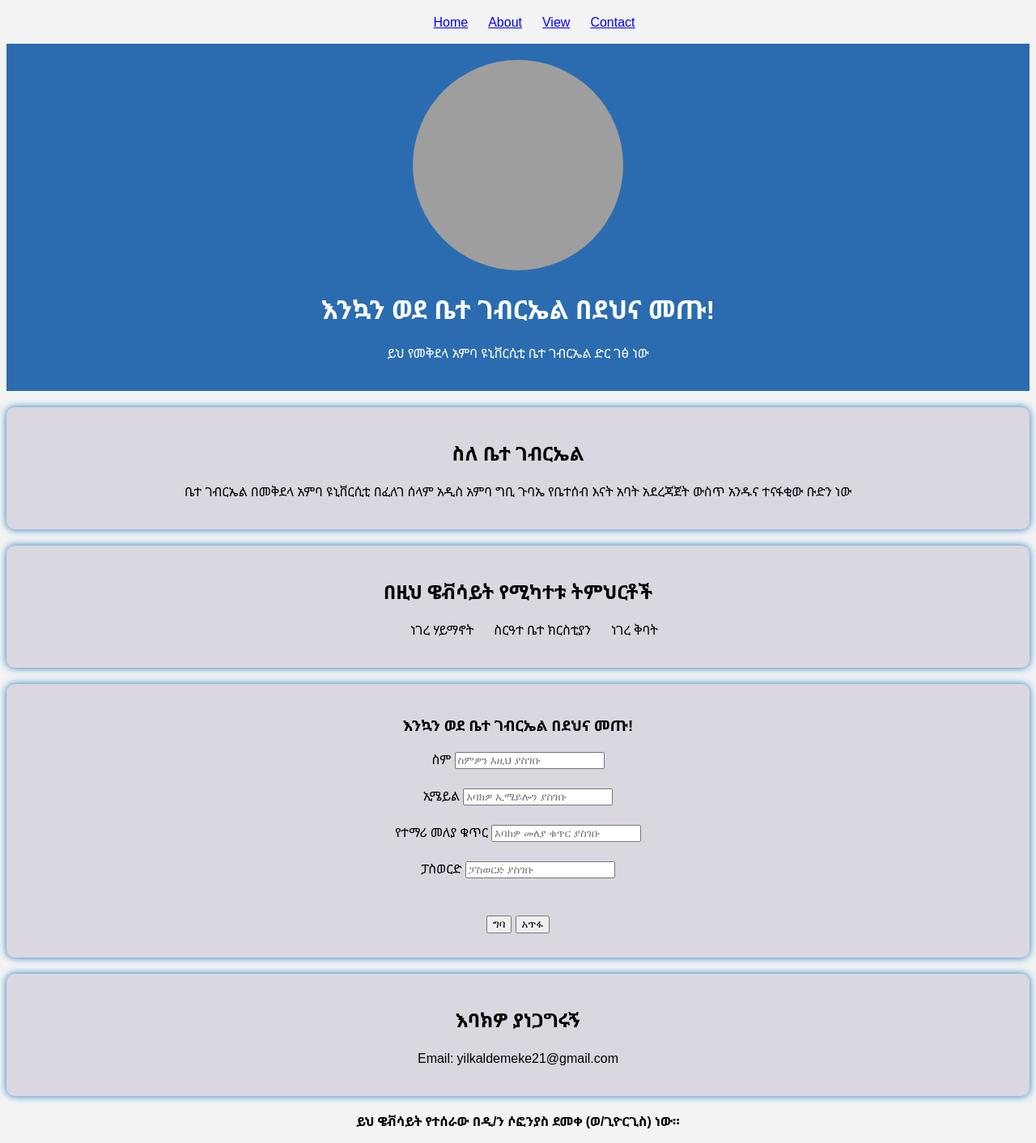
After one commit to yilkaldemeke21-del/sofonyas, a PHP site: page /sofonyas2.html in a window 1280 px wide. The commit adds this page. Shown: the whole page at 81% size. Run offline with PHP 8.4, Linux system fonts and the light colour scheme; grey boxes are pictures that could not be loaded.

Commit message:
student login to database

```diff
--- a/dashboard.php
+++ b/dashboard.php
@@ -93,7 +93,7 @@ foreach ($registrations as $row) {
             </tbody>
         </table>
     <?php endif; ?>
-    <p style="margin-top: 20px;"><a class="button" href="sofonyas (2).html">መመለስ</a></p>
+    <p style="margin-top: 20px;"><a class="button" href="sofonyas2.html">መመለስ</a></p>
 </div>
 </body>
 </html>
--- /dev/null
+++ b/sofonyas2.html
@@ -0,0 +1,72 @@
+<!DOCTYPE html>
+<html lang="am">
+<head>
+    <meta charset="UTF-8">
+    <title>የሶፎንያስ ድር ገፅ</title>
+    <link rel="stylesheet" href="sofonyas (1).css">
+</head>
+<body>
+    <nav>
+        <ul>
+            <li><a href="https://t.me/+Bqeu85XkOu4yMzFk">Home</a></li>
+            <li><a href="#about">About</a></li>
+            <li><a href="#view">View</a></li>
+            <li><a href="contact.html">Contact</a></li>
+        </ul>
+    </nav>
+
+    <header>
+        <div id="logo">
+            <img src="10 .jpg" alt="sofi" class="logo-img">
+        </div>
+        <h1>እንኳን ወደ ቤተ ገብርኤል በደህና መጡ!</h1>
+        <p>ይህ የመቅደላ አምባ ዩኒቨርሲቲ ቤተ ገብርኤል ድር ገፅ ነው</p>
+    </header>
+
+    <div class="card">
+        <h2>ስለ ቤተ ገብርኤል</h2>
+        <p>ቤተ ገብርኤል በመቅደላ አምባ ዩኒቨርሲቲ በፈለገ ሰላም አዲስ አምባ ግቢ ጉባኤ የቤተሰብ እናት አባት አደረጃጀት ውስጥ አንዱና ተናፋቂው ቡድን ነው</p>
+    </div>
+
+    <div class="card">
+        <h2>በዚህ ዌቭሳይት የሚካተቱ ትምህርቶች</h2>
+        <ul>
+            <li>ነገረ ሃይማኖት</li>
+            <li>ስርዓተ ቤተ ክርስቲያን</li>
+            <li>ነገረ ቅባት</li>
+        </ul>
+    </div>
+
+    <section class="card contact-form">
+        <h3>እንኳን ወደ ቤተ ገብርኤል በደህና መጡ!</h3>
+        <form id="contactForm" action="register.php" method="post" novalidate>
+            <label for="name">ስም</label>
+            <input id="name" name="name" required placeholder="ስምዎን እዚህ ያስገቡ"><br><br>
+
+            <label for="email">ኢሜይል</label>
+            <input id="email" name="email" type="email" required placeholder="እባክዎ ኢሜይሎን ያስገቡ"><br><br>
+
+            <label for="student_id">የተማሪ መለያ ቁጥር</label>
+            <input type="text" id="student_id" name="student_id" placeholder="እባክዎ መለያ ቁጥር ያስገቡ" required><br><br>
+
+            <label for="password">ፓስወርድ</label>
+            <input id="password" name="password" type="password" placeholder="ፓስወርድ ያስገቡ" required><br><br>
+
+            <div class="controls"><br>
+                <button type="submit" class="button">ግባ</button>
+                <button type="reset" class="button">አጥፋ</button>
+            </div>
+        </form>
+        <div id="formMsg" class="small" aria-live="polite" style="margin-top:10px"></div>
+    </section>
+
+    <div class="card">
+        <h2>እባክዎ ያነጋግሩኝ</h2>
+        <p>Email: yilkaldemeke21@gmail.com</p>
+    </div>
+
+    <footer>
+        <p><b>ይህ ዌቭሳይት የተሰራው በዲ/ን ሶፎንያስ ደመቀ (ወ/ጊዮርጊስ) ነው።</b></p>
+    </footer>
+</body>
+</html>
```
Also changed, not shown: admin_dashboard.php (+66 -0 lines), admin_students.php (+12 -2 lines), admin_view_courses.php (+12 -2 lines).
